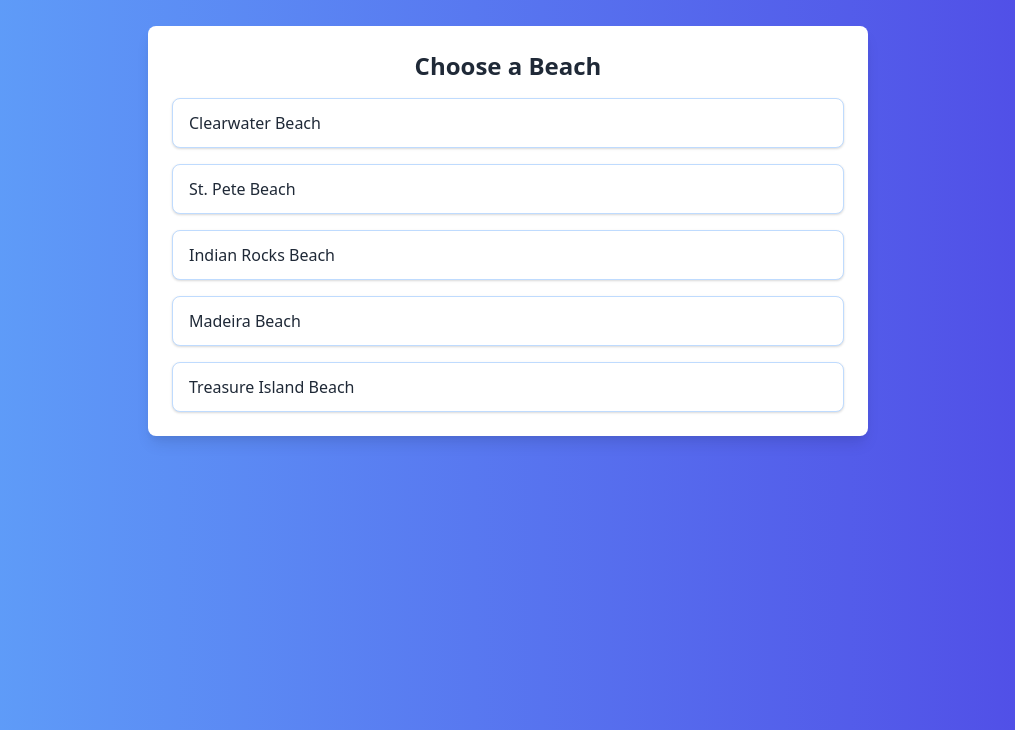
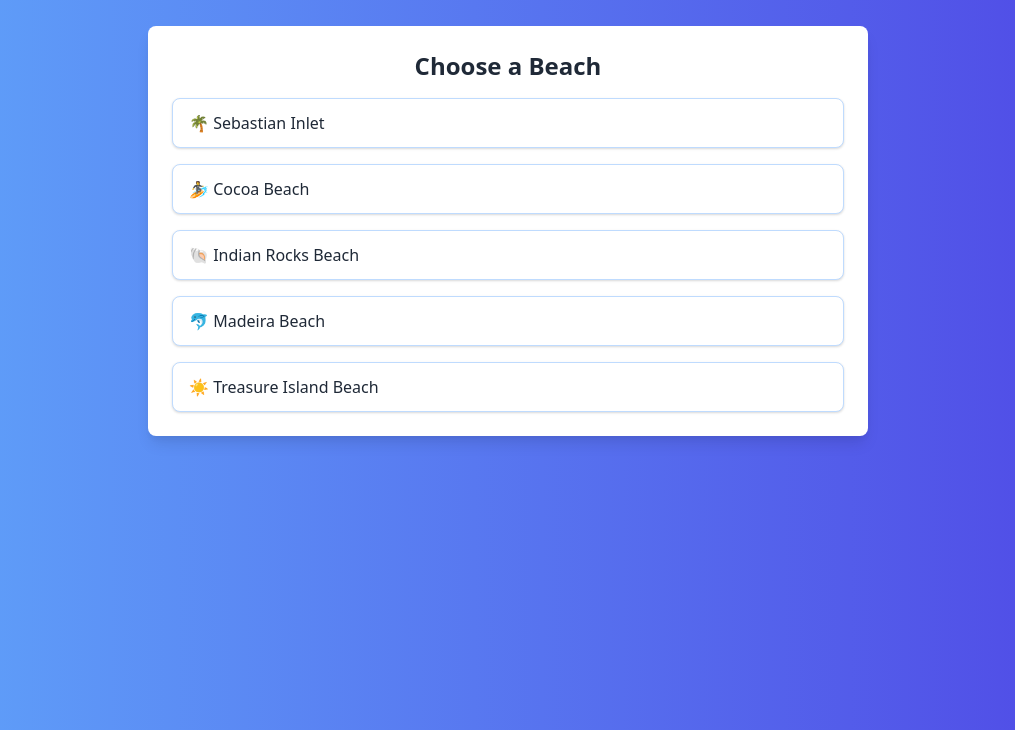
Before and after one commit to onyxpatel/skim, a plain HTML site: page index.html in a window 1280 px wide. Shown: the part 70-800 px from the top of the page, without its empty margins (132-1147 px from the left). Drawn offline with nearby package versions, Linux system fonts and the light colour scheme.

Commit message:
Add files via upload

```diff
--- a/index.html
+++ b/index.html
@@ -3,7 +3,7 @@
 <head>
   <meta charset="UTF-8" />
   <meta name="viewport" content="width=device-width, initial-scale=1.0"/>
-  <title>Pinellas Wave Tracker 🌊</title>
+  <title>Our Spots 🌊</title>
   <link href="https://cdn.jsdelivr.net/npm/tailwindcss@2.2.19/dist/tailwind.min.css" rel="stylesheet">
 </head>
 <body class="bg-gradient-to-r from-blue-400 to-indigo-600 text-white font-sans">
--- a/script.js
+++ b/script.js
@@ -1,11 +1,13 @@
+
+
 const apiKey = "b1a3d7c8-2d18-11f0-bd39-0242ac130003-b1a3d82c-2d18-11f0-bd39-0242ac130003";
 
 const beaches = [
-  { name: "Clearwater Beach", lat: 27.9774, lng: -82.8278 },
-  { name: "St. Pete Beach", lat: 27.7253, lng: -82.7415 },
-  { name: "Indian Rocks Beach", lat: 27.8992, lng: -82.8476 },
-  { name: "Madeira Beach", lat: 27.7986, lng: -82.7971 },
-  { name: "Treasure Island Beach", lat: 27.7703, lng: -82.7685 },
+  { name: "🌴 Sebastian Inlet", lat: 27.8606, lng: -80.4467 },
+  { name: "🏄 Cocoa Beach", lat: 28.3200, lng: -80.6076 },
+  { name: "🐚 Indian Rocks Beach", lat: 27.8992, lng: -82.8476 },
+  { name: "🐬 Madeira Beach", lat: 27.7986, lng: -82.7971 },
+  { name: "☀️ Treasure Island Beach", lat: 27.7703, lng: -82.7685 },
 ];
 
 const beachList = document.getElementById("beachList");
@@ -37,7 +39,7 @@ async function getWaveHeight(beach) {
 
     if (wave !== undefined) {
       const waveInFeet = (wave * 3.28084).toFixed(2);  // Convert meters to feet
-      waveResult.innerHTML = `${beach.name}: 🌊 Wave Height is ${wave.toFixed(2)} meters / ${waveInFeet} feet`;
+      waveResult.innerHTML = `${beach.name}: 🌊 Wave Height is ${waveInFeet} feet`;
     } else {
       waveResult.textContent = "Wave data not available.";
     }
```
